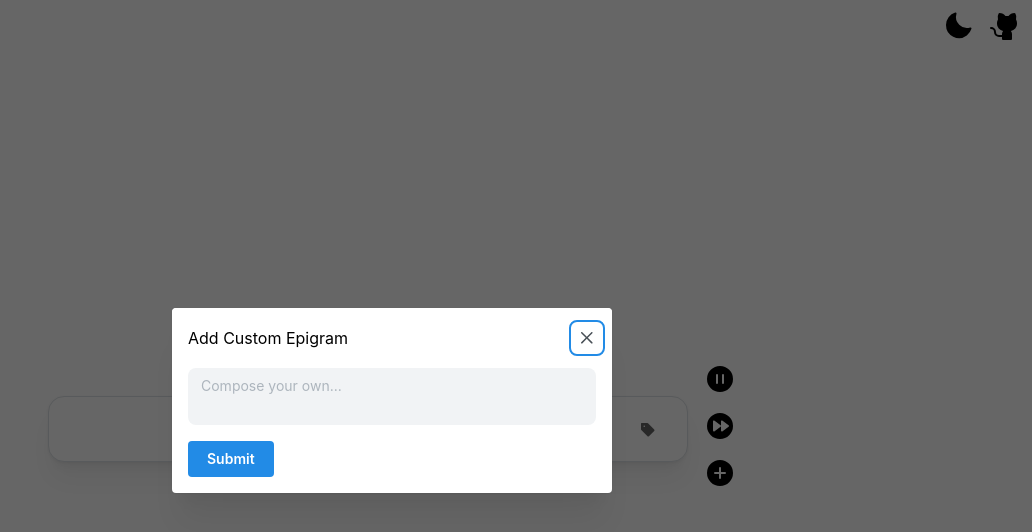
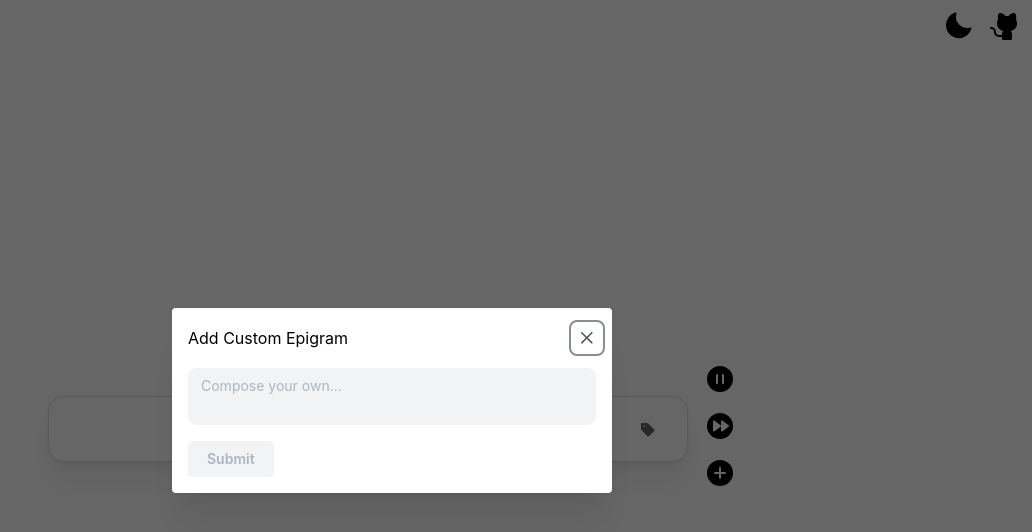
Before and after one commit to damienallen/fortunate, a React (Vite) app in the folder app/: page / in a window 1280 px wide. Both pictures are taken after a click on the link 968 px from the left and 476 px from the top of the page. Shown: the top 532 px of the page, without its empty margins (248-1280 px from the left). Built offline with nearby package versions, Linux system fonts and the light colour scheme; no server answers.

Commit message:
Connect AddModal to endpoint

```diff
--- a/app/src/components/AddModal.tsx
+++ b/app/src/components/AddModal.tsx
@@ -1,12 +1,35 @@
 import { Button, Modal, Textarea } from '@mantine/core'
+import { useState } from 'react'
 
 interface AddModalProps {
     open: boolean
     close: CallableFunction
 }
 
+const minLength = 5
+
+const addEpigram = async (text: string) => {
+    const response = await fetch(
+        `http://localhost:8000/epigram/add?${new URLSearchParams({ text: text })}`,
+        {
+            method: 'POST',
+        }
+    )
+
+    if (response.status !== 201) {
+        console.error(`Failed to send custom epigram: ${response.status} ${response.statusText}`)
+    }
+}
+
 export const AddModal = (props: AddModalProps) => {
-    console.log(props)
+    const [value, setValue] = useState('')
+
+    const onSubmit = () => {
+        addEpigram(value)
+        setValue('')
+        props.close()
+    }
+
     return (
         <>
             <Modal
@@ -16,14 +39,21 @@ export const AddModal = (props: AddModalProps) => {
                 centered
             >
                 <Textarea
-                    autosize
-                    minRows={2}
-                    maxRows={12}
+                    value={value}
+                    onChange={(event) => setValue(event.currentTarget.value)}
                     variant="filled"
                     radius="md"
                     placeholder="Compose your own..."
+                    maxRows={12}
+                    minRows={2}
+                    autosize
                 />
-                <Button style={{ marginTop: 16 }} variant="filled">
+                <Button
+                    onClick={onSubmit}
+                    style={{ marginTop: 16 }}
+                    variant="filled"
+                    disabled={value.length < minLength}
+                >
                     Submit
                 </Button>
             </Modal>
--- a/app/src/components/App.tsx
+++ b/app/src/components/App.tsx
@@ -6,7 +6,7 @@ import { useState } from 'react'
 import { AddModal } from './AddModal'
 
 const theme = createTheme({
-    /** Theme override here */
+    primaryColor: 'gray',
 })
 
 export const App = () => {
```
